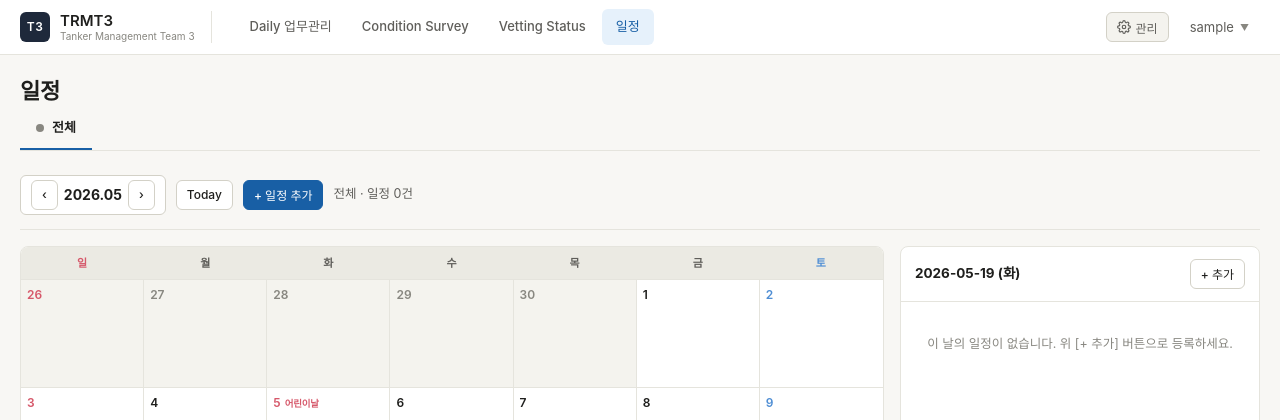
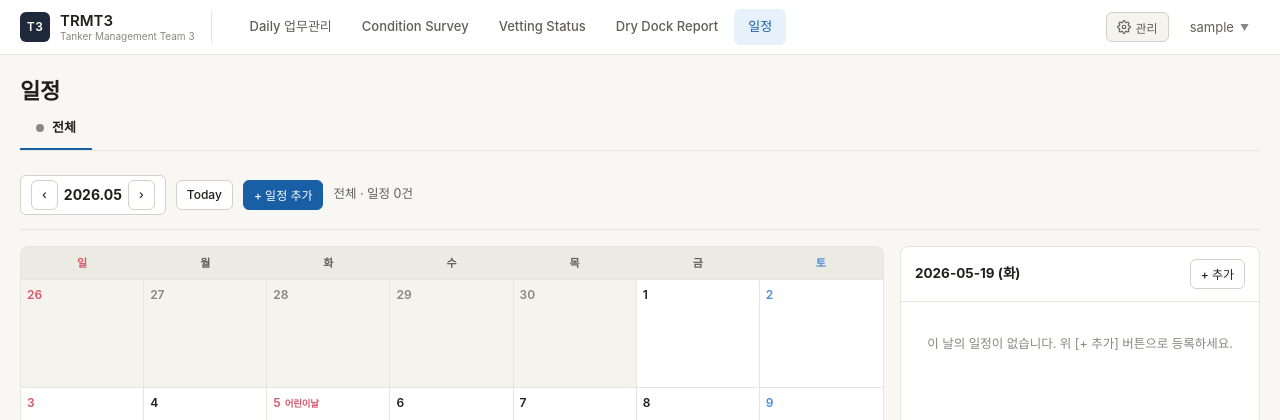
Before and after one commit to seeya5555-sys/teammanagement, a Flask app: page /calendar in a window 1280 px wide. Shown: the top 420 px of the page. Run offline with Flask 3, Linux system fonts and the light colour scheme; the visitor is signed in with stand-in values (Sample User, id 1); data that the repository does not hold is empty.

Commit message:
Update base.html

```diff
--- a/templates/base.html
+++ b/templates/base.html
@@ -30,6 +30,9 @@
         </a>
         <a href="{{ url_for('vetting_status') }}" class="nav-link {% if request.endpoint=='vetting_status' %}active{% endif %}">
           Vetting Status
+        </a>
+        <a href="{{ url_for('dry_dock_page') }}" class="nav-link {% if request.endpoint=='dry_dock_page' %}active{% endif %}">
+          Dry Dock Report
         </a>
         <a href="{{ url_for('calendar_page') }}" class="nav-link {% if request.endpoint=='calendar_page' %}active{% endif %}">
           일정
```
